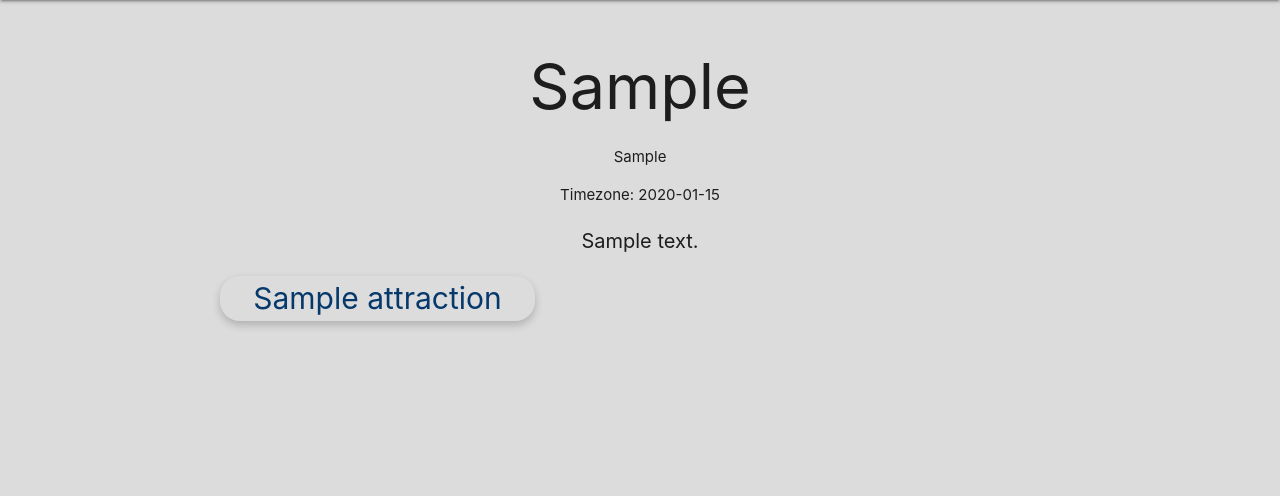
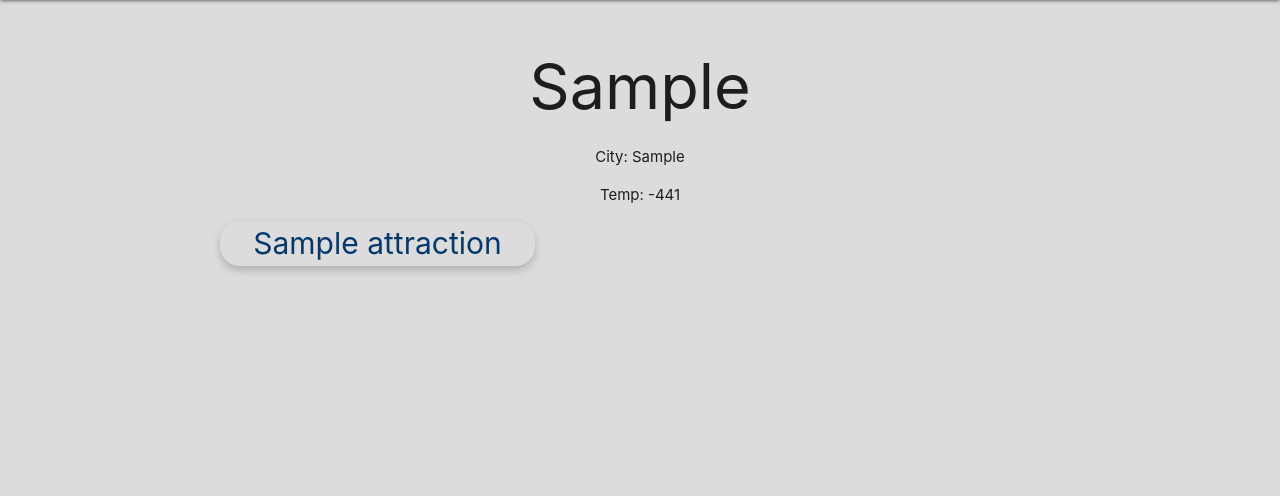
Before and after one commit to max811811/travel-app, a Django app: page /destinations/1/ in a window 1280 px wide. Shown: the part 64-560 px from the top of the page. Run offline with Django 4.2, Linux system fonts and the light colour scheme; tables that the repository leaves empty hold one stand-in row (values such as "Sample post"); a database or web service that is not in the repository returns one stand-in record (values such as "Sample title"); data that the repository does not hold is empty.

Commit message:
adding api for weather and timezone

```diff
--- a/main_app/models.py
+++ b/main_app/models.py
@@ -1,6 +1,7 @@
 from django.db import models
 from django.contrib.auth.models import User
 from django.urls import reverse
+
 
 # Create your models here.
 RATING = (
@@ -14,11 +15,13 @@ RATING = (
 
 
 class Destination(models.Model):
+
 	city = models.CharField(max_length=30)
 	country = models.CharField(max_length=30)
 	time_zone = models.CharField(max_length=20)
 	location_description = models.TextField(max_length=200)
 	photo = models.URLField()
+
 
 	user = models.ForeignKey(User, on_delete=models.CASCADE)
 
--- /dev/null
+++ b/main_app/services.py
@@ -0,0 +1,15 @@
+import os
+import requests
+
+def get_temptimezone(city):
+        geocoding = requests.post(f"https://maps.googleapis.com/maps/api/geocode/json?address={city}&key=AIzaSyC6L-lKIsvE0uRCMwLJKrITheGumyORIME")
+        transgeocodes = geocoding.json()
+        lat = transgeocodes["results"][0]["geometry"]["location"]["lat"]
+        lon = transgeocodes["results"][0]["geometry"]["location"]["lng"]
+        allWeatherDataJson = requests.post(f"https://api.openweathermap.org/data/2.5/weather?lat={lat}&lon={lon}&appid=b70e5243385456b84556f52c7008f578")
+        allWeatherData = allWeatherDataJson.json()
+        temperatureKelvins = allWeatherData["main"]["temp"]
+        temperatureF = int((temperatureKelvins-273.15)*9/5+32)
+        timezone = allWeatherData["timezone"]
+
+        return temperatureF
--- a/main_app/templates/destinations/detail.html
+++ b/main_app/templates/destinations/detail.html
@@ -5,9 +5,12 @@
 <h1 class="detail-header">{{ destination.city }}</h1>
 
 <div>
-	<p>{{ destination.country }}</p>
-	<p>Timezone: {{ destination.time_zone }}</p>
-	<p class="description">{{ destination.location_description }}</p>
+	<!-- <p>{{ destination.country }}</p> -->
+	<p>City: {{ temperature_time_zone.city }}</p>
+	<p>Temp: {{ temperature_time_zone.temp }}</p>
+	<!-- <p>test: {{ temptimezone }}</p>
+	<p>Temperature Farenheit: {{ temperatureF }}</p>
+	<p class="description">{{ destination.location_description }}</p> -->
 </div>
 
 <div class="row">
--- a/main_app/urls.py
+++ b/main_app/urls.py
@@ -1,5 +1,6 @@
 from django.urls import path
 from . import views
+
 
 urlpatterns = [
     path('', views.home, name='home'),
--- a/main_app/views.py
+++ b/main_app/views.py
@@ -5,6 +5,8 @@ from django.contrib.auth.decorators import login_required, user_passes_test
 from django.contrib.auth.mixins import LoginRequiredMixin
 from .models import Destination, Attraction
 from .forms import ReviewForm
+from django.views.generic import TemplateView
+from .services import get_temptimezone
 
 # Create your views here.
 
@@ -21,7 +23,15 @@ def destinations_index(request):
 
 def destinations_detail(request, destination_id):
     destination = Destination.objects.get(id=destination_id)
-    return render(request, 'destinations/detail.html', {'destination': destination})
+    city = Destination.objects.get(id=destination_id)
+    temp = get_temptimezone(city)
+    temperature_time_zone = {
+        "city": city,
+        "temp": temp
+    }
+    return render(request, 'destinations/detail.html', {'destination': destination, 'temperature_time_zone': temperature_time_zone})
+
+
 
 def attractions_detail(request, destination_id, attraction_id):
     destination = Destination.objects.get(id=destination_id)
```
